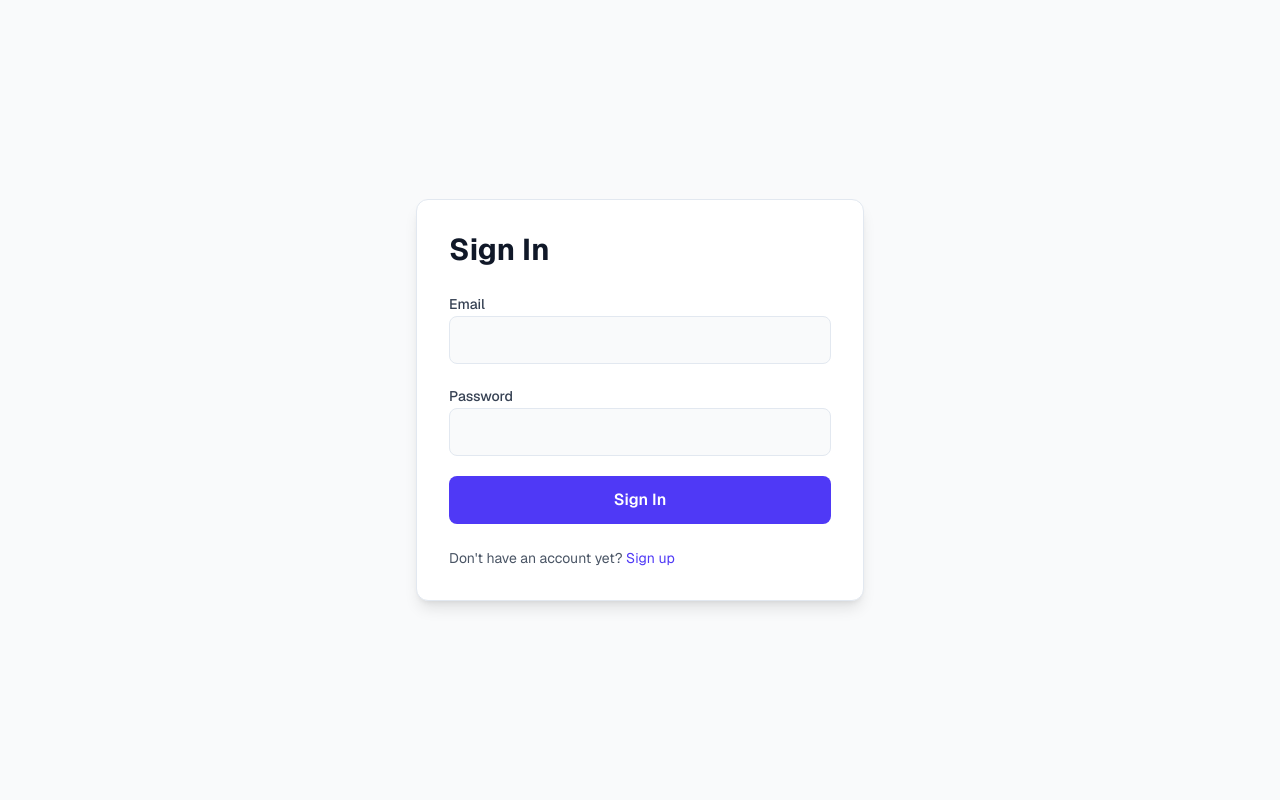
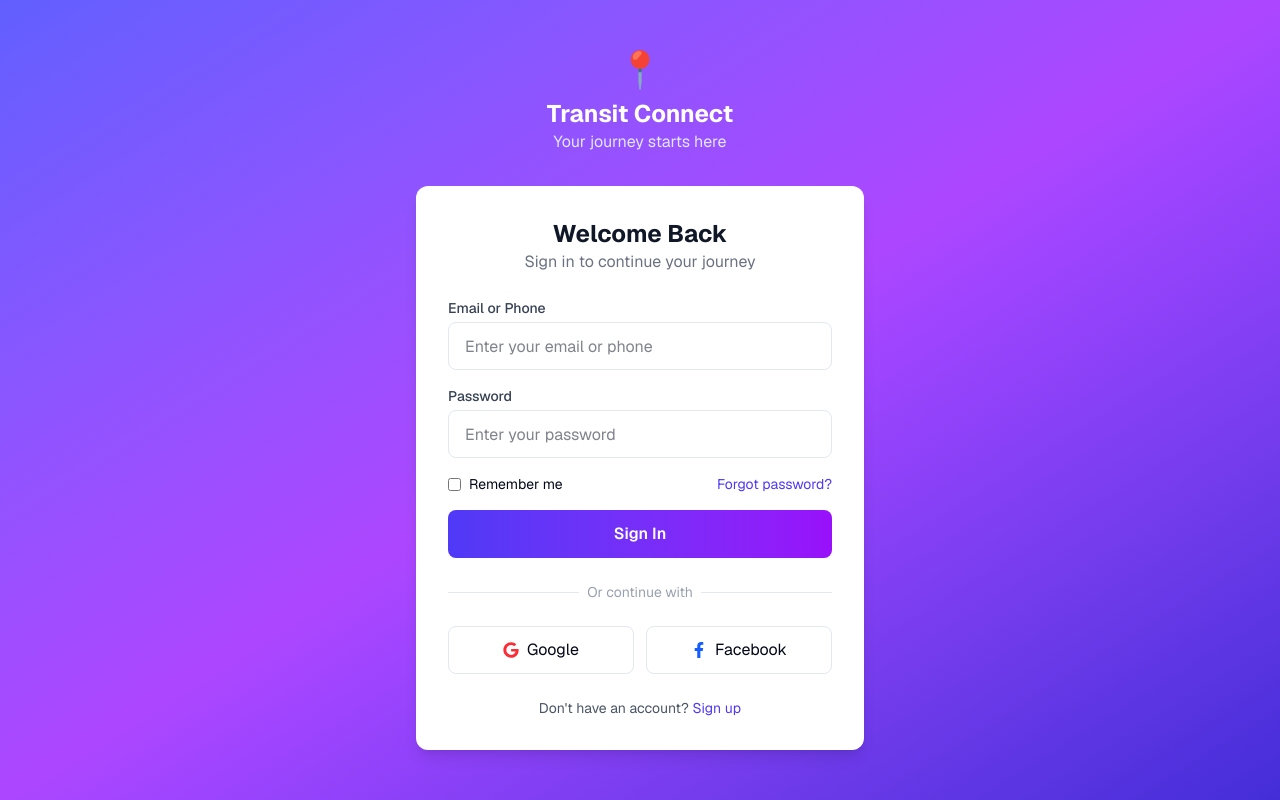
Before and after one commit to HarryChester26/Catalyst, a Next.js app: page /signin in a window 1280 px wide. Built offline with nearby package versions, Linux system fonts and the light colour scheme.

Commit message:
Changing color to signin page

```diff
--- a/package.json
+++ b/package.json
@@ -22,6 +22,7 @@
     "next": "^15.5.2",
     "react": "^19.1.0",
     "react-dom": "^19.1.0",
+    "react-icons": "^5.5.0",
     "tailwind-merge": "^3.3.1",
     "tailwind-variants": "^3.1.0"
   },
--- a/src/app/page.tsx
+++ b/src/app/page.tsx
@@ -172,7 +172,7 @@ export default function AppPage() {
             <div className="flex items-center gap-2">
               <Link href="/signin">
                 <Button variant="outline" size="sm">
-                  <LogIn className="w-full h-12 px-4 rounded-lg border border-gray-300 dark:border-gray-700 bg-gray-50 dark:bg-gray-900 focus:outline-none focus:ring-2 focus:ring-indigo-500" />
+                  <LogIn className="h-4 w-4 mr-2" />
                   Sign In
                 </Button>
               </Link>
--- a/src/app/signin/page.tsx
+++ b/src/app/signin/page.tsx
@@ -1,71 +1,67 @@
-
 "use client";
 
 import { useState } from "react";
 import { useRouter } from "next/navigation";
+import { FaGoogle, FaFacebookF } from "react-icons/fa";
 
 export default function SignInPage() {
   const router = useRouter();
   const [email, setEmail] = useState("");
   const [password, setPassword] = useState("");
-  const [error, setError] = useState("");
+  const [rememberMe, setRememberMe] = useState(false);
   const [isLoading, setIsLoading] = useState(false);
 
-  async function handleSubmit(event: React.FormEvent<HTMLFormElement>) {
-    event.preventDefault();
-    setError("");
-
-    if (!email || !password) {
-      setError("Please enter both email and password.");
-      return;
-    }
-
-    try {
-      setIsLoading(true);
-      const res = await fetch("/api/auth/sign-in", {
-        method: "POST",
-        headers: { "Content-Type": "application/json" },
-        body: JSON.stringify({ email, password }),
-      });
-      const json = await res.json();
-      if (!res.ok) throw new Error(json.error || "Failed to sign in, please try again.");
+  async function handleSubmit(e: React.FormEvent) {
+    e.preventDefault();
+    setIsLoading(true);
+    // TODO: Handle authentication
+    setTimeout(() => {
+      setIsLoading(false);
       router.push("/");
-    } catch (e: unknown) {
-      const message = e instanceof Error ? e.message : "Failed to sign in, please try again.";
-      setError(message);
-    } finally {
-      setIsLoading(false);
-    }
+    }, 1000);
   }
 
   return (
-    <div className="min-h-screen flex items-center justify-center bg-gray-50 dark:bg-gray-900 p-6">
-      <div className="w-full max-w-md rounded-xl border border-gray-200 dark:border-gray-700 bg-white dark:bg-gray-800 shadow-lg p-8">
-        <h1 className="text-3xl font-bold mb-6 text-gray-900 dark:text-white">Sign In</h1>
+    <div className="min-h-screen flex flex-col items-center justify-center bg-gradient-to-br from-indigo-500 via-purple-500 to-indigo-700 p-4">
+      {/* Header */}
+      <div className="text-center mb-8">
+        <div className="text-white text-4xl mb-2">📍</div>
+        <h1 className="text-white text-2xl font-bold">Transit Connect</h1>
+        <p className="text-indigo-100">Your journey starts here</p>
+      </div>
 
-        {error && (
-          <div className="mb-4 text-sm text-red-600 dark:text-red-400">{error}</div>
-        )}
+      {/* Card */}
+      <div className="w-full max-w-md bg-white rounded-xl shadow-lg p-8">
+        <div className="text-center mb-6">
+          <h2 className="text-2xl font-bold text-gray-900">Welcome Back</h2>
+          <p className="text-gray-500">Sign in to continue your journey</p>
+        </div>
 
-        <form onSubmit={handleSubmit} className="space-y-5">
-          <div className="space-y-1">
-            <label htmlFor="email" className="text-sm font-medium text-gray-700 dark:text-gray-300">
-              Email
+        {/* Form */}
+        <form onSubmit={handleSubmit} className="space-y-4">
+          <div>
+            <label
+              htmlFor="email"
+              className="block text-sm font-medium text-gray-700 mb-1"
+            >
+              Email or Phone
             </label>
             <input
               id="email"
-              type="email"
+              type="text"
               value={email}
               onChange={(e) => setEmail(e.target.value)}
-              placeholder=" "
-              autoComplete="email"
+              placeholder="Enter your email or phone"
               required
-              className="peer w-full h-12 px-4 border rounded-lg border-gray-300 dark:border-gray-600 bg-gray-50 dark:bg-gray-700 text-gray-900 dark:text-white placeholder-transparent focus:outline-none focus:ring-2 focus:ring-indigo-500 transition"
+              className="w-full h-12 px-4 border rounded-lg border-gray-300 focus:ring-2 focus:ring-indigo-500 focus:outline-none"
             />
           </div>
 
-          <div className="space-y-1">
-            <label htmlFor="password" className="text-sm font-medium text-gray-700 dark:text-gray-300">
+          <div>
+            <label
+              htmlFor="password"
+              className="block text-sm font-medium text-gray-700 mb-1"
+            >
               Password
             </label>
             <input
@@ -73,24 +69,58 @@ export default function SignInPage() {
               type="password"
               value={password}
               onChange={(e) => setPassword(e.target.value)}
-              placeholder=" "
-              autoComplete="current-password"
+              placeholder="Enter your password"
               required
-              className="w-full h-12 px-4 rounded-lg border border-gray-300 dark:border-gray-600 bg-gray-50 dark:bg-gray-700 text-gray-900 dark:text-white focus:outline-none focus:ring-2 focus:ring-indigo-500 transition"
+              className="w-full h-12 px-4 border rounded-lg border-gray-300 focus:ring-2 focus:ring-indigo-500 focus:outline-none"
             />
+          </div>
+
+          <div className="flex items-center justify-between text-sm">
+            <label className="flex items-center gap-2">
+              <input
+                type="checkbox"
+                checked={rememberMe}
+                onChange={(e) => setRememberMe(e.target.checked)}
+                className="rounded border-gray-300 text-indigo-600 focus:ring-indigo-500"
+              />
+              Remember me
+            </label>
+            <a href="#" className="text-indigo-600 hover:underline">
+              Forgot password?
+            </a>
           </div>
 
           <button
             type="submit"
             disabled={isLoading}
-            className="w-full h-12 bg-indigo-600 hover:bg-indigo-700 text-white font-semibold rounded-lg transition disabled:opacity-60"
+            className="w-full h-12 bg-gradient-to-r from-indigo-600 to-purple-600 text-white font-semibold rounded-lg hover:opacity-90 transition disabled:opacity-60"
           >
             {isLoading ? "Signing in..." : "Sign In"}
           </button>
         </form>
 
-        <p className="mt-6 text-sm text-gray-600 dark:text-gray-300">
-          Don't have an account yet?{" "}
+        {/* Divider */}
+        <div className="flex items-center my-6">
+          <div className="flex-grow border-t border-gray-300"></div>
+          <span className="mx-2 text-gray-400 text-sm">Or continue with</span>
+          <div className="flex-grow border-t border-gray-300"></div>
+        </div>
+
+        {/* Social buttons */}
+        <div className="flex gap-3">
+          <button className="flex-1 flex items-center justify-center gap-2 h-12 border rounded-lg hover:bg-gray-50 transition">
+            <FaGoogle className="text-red-500" />
+            Google
+          </button>
+          <button className="flex-1 flex items-center justify-center gap-2 h-12 border rounded-lg hover:bg-gray-50 transition">
+            <FaFacebookF className="text-blue-600" />
+            Facebook
+          </button>
+        </div>
+
+        {/* Sign up link */}
+        <p className="mt-6 text-center text-sm text-gray-600">
+          Don&apos;t have an account?{" "}
           <a href="/signup" className="text-indigo-600 hover:underline">
             Sign up
           </a>
--- a/src/app/signup/page.tsx
+++ b/src/app/signup/page.tsx
@@ -15,11 +15,11 @@ export default function RegisterPage() {
     event.preventDefault();
     setError("");
     if (!name || !email || !password) {
-      setError("Vui lòng điền đầy đủ thông tin.");
+      setError("Please fill all the informations.");
       return;
     }
     if (password.length < 4) {
-      setError("Mật khẩu phải có ít nhất 4 ký tự.");
+      setError("Password needs at least 4 characters.");
       return;
     }
     try {
@@ -30,7 +30,7 @@ export default function RegisterPage() {
         body: JSON.stringify({ email, password }),
       });
       const json = await res.json();
-      if (!res.ok) throw new Error(json.error || "Đăng ký thất bại");
+      if (!res.ok) throw new Error(json.error || "Registration failed");
       // Optionally sign in immediately via API
       const resSignIn = await fetch("/api/auth/sign-in", {
         method: "POST",
@@ -43,7 +43,7 @@ export default function RegisterPage() {
       }
       router.push("/");
     } catch (e: unknown) {
-      const message = e instanceof Error ? e.message : "Đăng ký thất bại";
+      const message = e instanceof Error ? e.message : "Registration failed";
       setError(message);
     } finally {
       setIsLoading(false);
@@ -53,7 +53,10 @@ export default function RegisterPage() {
   return (
     <div className="min-h-screen flex items-center justify-center p-6">
       <div className="w-full max-w-sm rounded-xl border border-black/10 dark:border-white/15 p-6 bg-background text-foreground">
-        <h1 className="text-xl font-semibold mb-4">Đăng ký</h1>
+        <h1 className="text-xl font-semibold mb-4">Sign up</h1>
+        <p className="mt-2 text-sm text-gray-600 dark:text-gray-300">
+          Quick & Easy
+        </p>
 
         {error ? (
           <div className="mb-4 text-sm text-red-600 dark:text-red-400">
@@ -63,14 +66,14 @@ export default function RegisterPage() {
 
         <form onSubmit={handleSubmit} className="space-y-4">
           <div className="space-y-2">
-            <label htmlFor="name" className="text-sm">Họ và tên</label>
+            <label htmlFor="name" className="text-sm">Username</label>
             <input
               id="name"
               type="text"
               value={name}
               onChange={(e) => setName(e.target.value)}
               className="w-full h-10 px-3 rounded-md border border-black/10 dark:border-white/15 bg-transparent outline-none focus:ring-2 focus:ring-black/10 dark:focus:ring-white/20"
-              placeholder="Nguyễn Văn A"
+              placeholder="Harry Potter"
               autoComplete="name"
               required
             />
@@ -84,21 +87,21 @@ export default function RegisterPage() {
               value={email}
               onChange={(e) => setEmail(e.target.value)}
               className="w-full h-10 px-3 rounded-md border border-black/10 dark:border-white/15 bg-transparent outline-none focus:ring-2 focus:ring-black/10 dark:focus:ring-white/20"
-              placeholder="you@example.com"
+              placeholder=" "
               autoComplete="email"
               required
             />
           </div>
 
           <div className="space-y-2">
-            <label htmlFor="password" className="text-sm">Mật khẩu</label>
+            <label htmlFor="password" className="text-sm">Password</label>
             <input
               id="password"
               type="password"
               value={password}
               onChange={(e) => setPassword(e.target.value)}
               className="w-full h-10 px-3 rounded-md border border-black/10 dark:border-white/15 bg-transparent outline-none focus:ring-2 focus:ring-black/10 dark:focus:ring-white/20"
-              placeholder="••••"
+              placeholder=" "
               autoComplete="new-password"
               required
             />
@@ -109,12 +112,12 @@ export default function RegisterPage() {
             disabled={isLoading}
             className="w-full h-10 rounded-md bg-foreground text-background font-medium hover:opacity-90 disabled:opacity-60"
           >
-            {isLoading ? "Đang đăng ký..." : "Tạo tài khoản"}
+            {isLoading ? "Loading..." : "Sign up"}
           </button>
         </form>
 
         <p className="mt-4 text-xs text-black/60 dark:text-white/60">
-          Đã có tài khoản? <a className="underline" href="/sigin-in">Đăng nhập</a>
+          Already have an account? <a className="underline" href="/sigin-in">Đăng nhập</a>
         </p>
       </div>
     </div>
```
Also changed, not shown: 1 other file (tests, documents, lock files or other folders).
